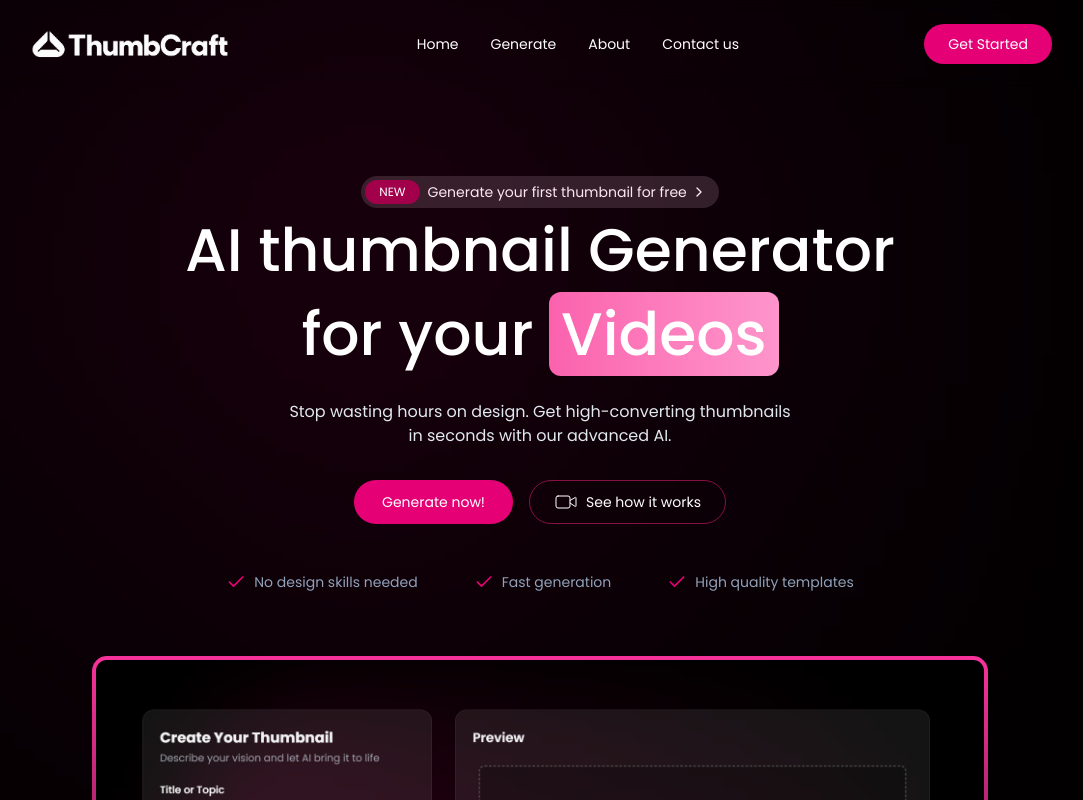
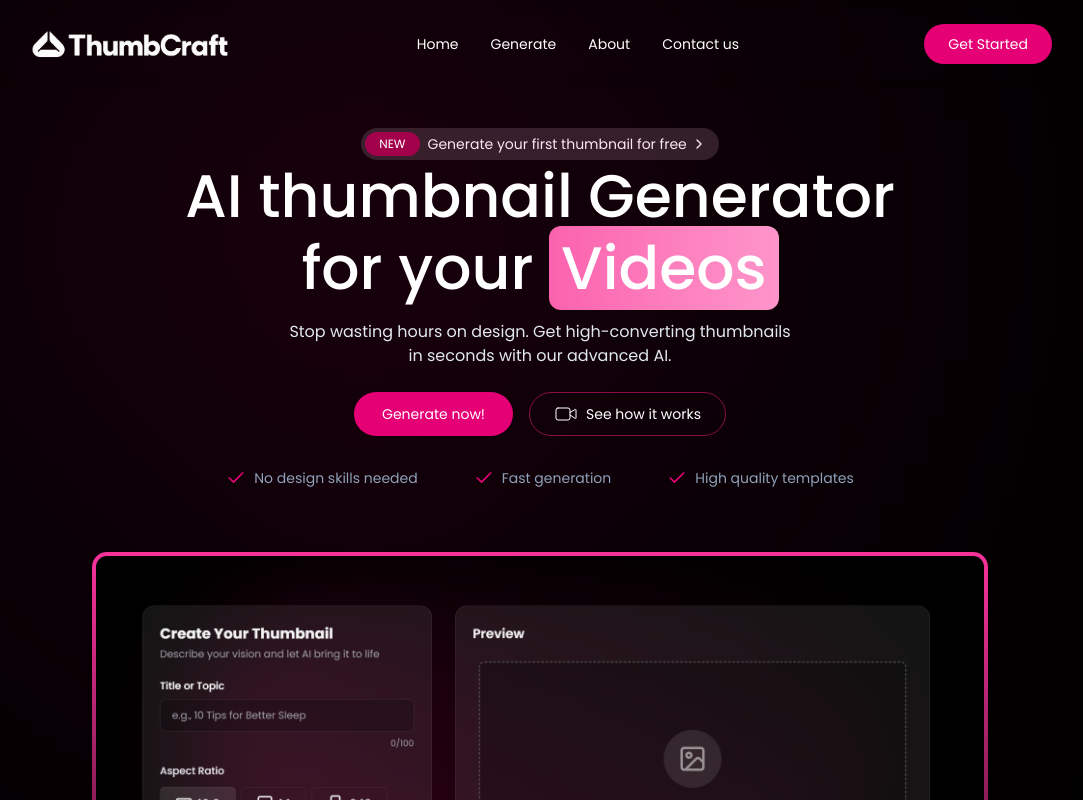
Before and after one commit to VarunDhawan14/thumbcraft, a React (Vite) app in the folder client/: page / in a window 1280 px wide. Shown: the top 800 px of the page, without its empty margins (100-1183 px from the left). Built offline with nearby package versions, Linux system fonts and the light colour scheme; no server answers.

Commit message:
refactor: refine Hero section interactions animations and thumbnail generation call to action

```diff
--- a/client/src/sections/HeroSection.tsx
+++ b/client/src/sections/HeroSection.tsx
@@ -1,4 +1,5 @@
 "use client";
+
 import { CheckIcon, ChevronRightIcon, VideoIcon } from "lucide-react";
 import TiltedImage from "../components/TiltImage";
 import { motion } from "motion/react";
@@ -6,18 +7,33 @@ import { useNavigate } from "react-router-dom";
 
 export default function HeroSection() {
   const navigate = useNavigate();
+
   const specialFeatures = [
     "No design skills needed",
     "Fast generation",
     "High quality templates",
   ];
 
+  const scrollToHowItWorks = () => {
+    document.getElementById("how-it-works")?.scrollIntoView({
+      behavior: "smooth",
+      block: "start",
+    });
+  };
+
   return (
     <div className='relative flex flex-col items-center justify-center px-4 md:px-16 lg:px-24 xl:px-32'>
-      <div className='absolute top-30 -z-10 left-1/4 size-72 bg-pink-600 blur-[300px]'></div>
+      {/* Background glow */}
+      <div className='absolute top-24 -z-10 left-1/4 size-72 bg-pink-600 blur-[300px]' />
+
+      {/* Top badge */}
       <motion.a
-        href='https://prebuiltui.com?utm_source=pixels'
-        className='group flex items-center gap-2 rounded-full p-1 pr-3 mt-44 text-pink-100 bg-pink-200/15'
+        href='#how-it-works'
+        onClick={(e) => {
+          e.preventDefault();
+          scrollToHowItWorks();
+        }}
+        className='group flex items-center gap-2 rounded-full p-1 pr-3 mt-32 text-pink-100 bg-pink-200/15'
         initial={{ y: -20, opacity: 0 }}
         whileInView={{ y: 0, opacity: 1 }}
         viewport={{ once: true }}
@@ -32,28 +48,39 @@ export default function HeroSection() {
         <span className='bg-pink-800 text-white text-xs px-3.5 py-1 rounded-full'>
           NEW
         </span>
+
         <p className='flex items-center gap-1'>
           <span>Generate your first thumbnail for free</span>
+
           <ChevronRightIcon
             size={16}
             className='group-hover:translate-x-0.5 transition duration-300'
           />
         </p>
       </motion.a>
+
+      {/* Main heading */}
       <motion.h1
-        className='text-5xl/17 md:text-6xl/21 font-medium max-w-3xl text-center'
+        className='text-5xl/15 md:text-6xl/18 font-medium max-w-3xl text-center'
         initial={{ y: 50, opacity: 0 }}
         whileInView={{ y: 0, opacity: 1 }}
         viewport={{ once: true }}
-        transition={{ type: "spring", stiffness: 240, damping: 70, mass: 1 }}
+        transition={{
+          type: "spring",
+          stiffness: 240,
+          damping: 70,
+          mass: 1,
+        }}
       >
         AI thumbnail Generator for your{" "}
         <span className='move-gradient px-3 rounded-xl text-nowrap'>
           Videos
         </span>
       </motion.h1>
+
+      {/* Description */}
       <motion.p
-        className='text-base text-center text-slate-200 max-w-lg mt-6'
+        className='text-base text-center text-slate-200 max-w-lg mt-4'
         initial={{ y: 50, opacity: 0 }}
         whileInView={{ y: 0, opacity: 1 }}
         viewport={{ once: true }}
@@ -68,26 +95,40 @@ export default function HeroSection() {
         Stop wasting hours on design. Get high-converting thumbnails in seconds
         with our advanced AI.
       </motion.p>
+
+      {/* CTA Buttons */}
       <motion.div
-        className='flex items-center gap-4 mt-8'
+        className='flex items-center gap-4 mt-6'
         initial={{ y: 50, opacity: 0 }}
         whileInView={{ y: 0, opacity: 1 }}
         viewport={{ once: true }}
-        transition={{ type: "spring", stiffness: 320, damping: 70, mass: 1 }}
+        transition={{
+          type: "spring",
+          stiffness: 320,
+          damping: 70,
+          mass: 1,
+        }}
       >
         <button
+          type='button'
           onClick={() => navigate("/generate")}
-          className='bg-pink-600 hover:bg-pink-700 text-white rounded-full px-7 h-11'
+          className='bg-pink-600 hover:bg-pink-700 text-white rounded-full px-7 h-11 transition-colors'
         >
           Generate now!
         </button>
-        <button className='flex items-center gap-2 border border-pink-900 hover:bg-pink-950/50 transition rounded-full px-6 h-11'>
+
+        <button
+          type='button'
+          onClick={scrollToHowItWorks}
+          className='flex items-center gap-2 border border-pink-900 hover:bg-pink-950/50 transition rounded-full px-6 h-11'
+        >
           <VideoIcon strokeWidth={1} />
           <span>See how it works</span>
         </button>
       </motion.div>
 
-      <div className='flex flex-wrap justify-center items-center gap-4 md:gap-14 mt-12'>
+      {/* Special Features */}
+      <div className='flex flex-wrap justify-center items-center gap-4 md:gap-14 mt-8'>
         {specialFeatures.map((feature, index) => (
           <motion.p
             className='flex items-center gap-2'
@@ -95,14 +136,22 @@ export default function HeroSection() {
             initial={{ y: 30, opacity: 0 }}
             whileInView={{ y: 0, opacity: 1 }}
             viewport={{ once: true }}
-            transition={{ delay: index * 0.2, duration: 0.3 }}
+            transition={{
+              delay: index * 0.2,
+              duration: 0.3,
+            }}
           >
             <CheckIcon className='size-5 text-pink-600' />
+
             <span className='text-slate-400'>{feature}</span>
           </motion.p>
         ))}
       </div>
-      <TiltedImage />
+
+      {/* Product Showcase */}
+      <div className='w-full'>
+        <TiltedImage />
+      </div>
     </div>
   );
 }
```
